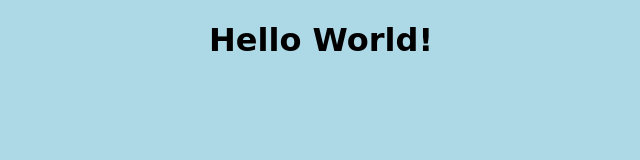
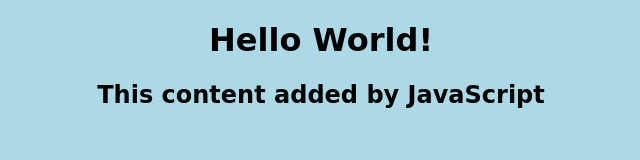
Before and after one commit to codingspirits/phase-0-portfolio, a plain HTML site: page index.html in a window 1280 px wide. Shown: the whole page, without its empty margins (319-959 px from the left). Drawn offline with Linux system fonts and the light colour scheme.

Commit message:
add script.js, connect to index.html

```diff
--- a/index.html
+++ b/index.html
@@ -6,5 +6,6 @@
     </head>
     <body>
         <h1>Hello World!</h1>
+        <script src="./script.js"></script>
     </body>
 </html>
--- /dev/null
+++ b/script.js
@@ -0,0 +1,3 @@
+const h2 = document.createElement('h2');
+h2.textContent = "This content added by JavaScript";
+document.querySelector('body').appendChild(h2);
```
